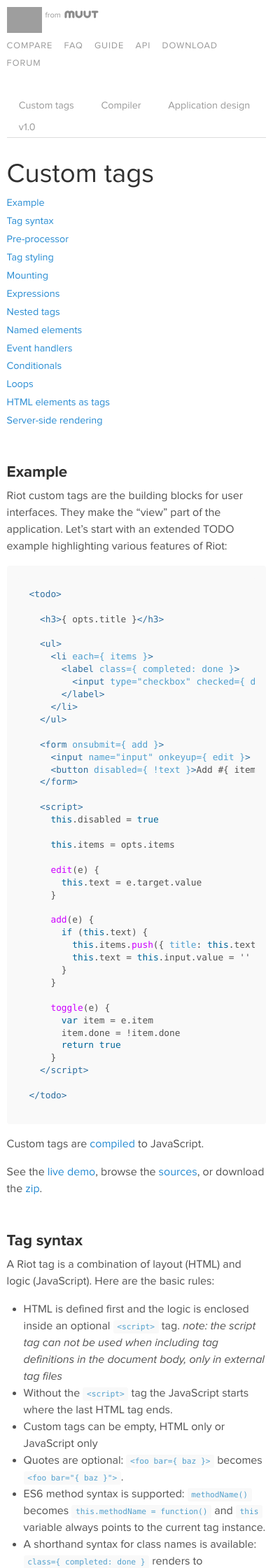
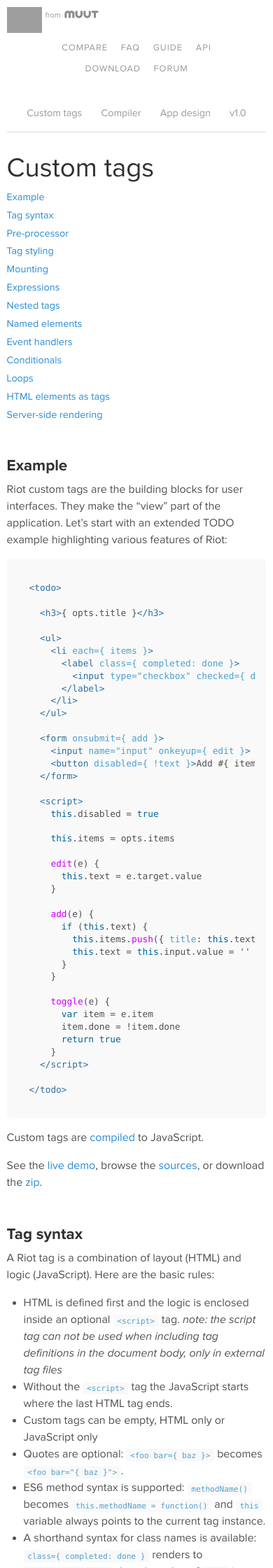
Before and after one commit to riot/riot.github.io, a Jekyll site: the page built from guide/index.md, in a window 390 px wide. Shown: the top 2240 px of the page at 70% size. Built offline with Jekyll 4.4.1, drawn with Linux system fonts in a browser that asks for light colours; Markdown is read by kramdown in place of the engine named in the settings; grey boxes are pictures that could not be loaded.

Commit message:
Responsive main navigation & tabs

```diff
--- a/_includes/guide-tabs.html
+++ b/_includes/guide-tabs.html
@@ -2,7 +2,7 @@
 <div id="tabs">
   <a href="/guide/">Custom tags</a>
   <a href="/guide/compiler/">Compiler</a>
-  <a href="/guide/application-design/">Application design</a>
+  <a href="/guide/application-design/">App design</a>
   <a href="/guide/v1.0/">v1.0</a>
 </div>
 
--- a/style/_base.scss
+++ b/style/_base.scss
@@ -55,6 +55,8 @@ html {
 body {
   color: #515151;
   background-color: #fff;
+  overflow-x: hidden;
+
   -webkit-text-size-adjust: 100%;
       -ms-text-size-adjust: 100%;
 }
--- a/style/_header.scss
+++ b/style/_header.scss
@@ -43,12 +43,14 @@
   }
 
   @media (max-width: 600px) {
+    margin: 1.5em 2.4em 0;
+    text-align: center;
+    line-height: 2.4;
+    font-size: 80%;
     float: none;
-    margin-top: 1.5em;
-    font-size: 80%;
 
     a {
-      margin: 0 1em 0 0;
+      margin: 0 .6em;
     }
   }
 }
--- a/style/_widgets.scss
+++ b/style/_widgets.scss
@@ -89,6 +89,16 @@
     }
   }
 
+  @media (max-width: 600px) {
+    text-align: center;
+    padding: 0 1em;
+
+    a {
+      padding: .3em .8em;
+      margin-bottom: .8em;
+    }
+  }
+
 }
 
 // table of contents
@@ -127,7 +137,7 @@ h2, .apidoc h3 {
 }
 
 .tag {
-  background-color: #fc0e49;
+  background-color: lighten(#32709D, 10);
   padding: .3em .6em;
   color: #fff;
   font-weight: normal;
@@ -136,13 +146,14 @@ h2, .apidoc h3 {
   margin-right: .3em;
 }
 
-.blue {
-  background-color: #32709D;
+.red {
+  background-color: #fc0e49;
 }
 
-a.tag:hover {
+a.blue:hover {
+  background-color: #32709D;
   text-decoration: none;
-  background-color: lighten(#32709D, 10);
+
 }
 
 #release-notes h2 em {
```
